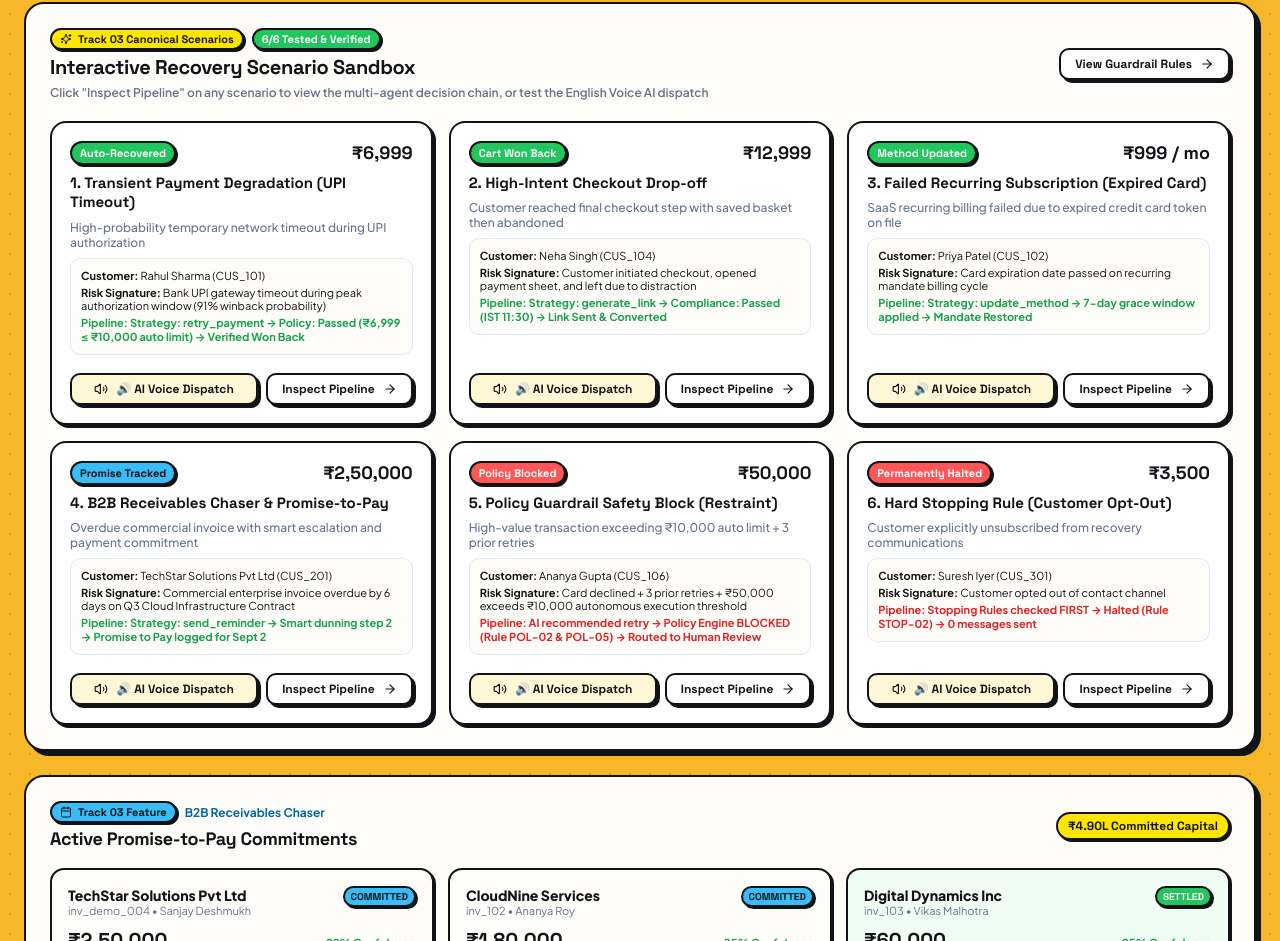
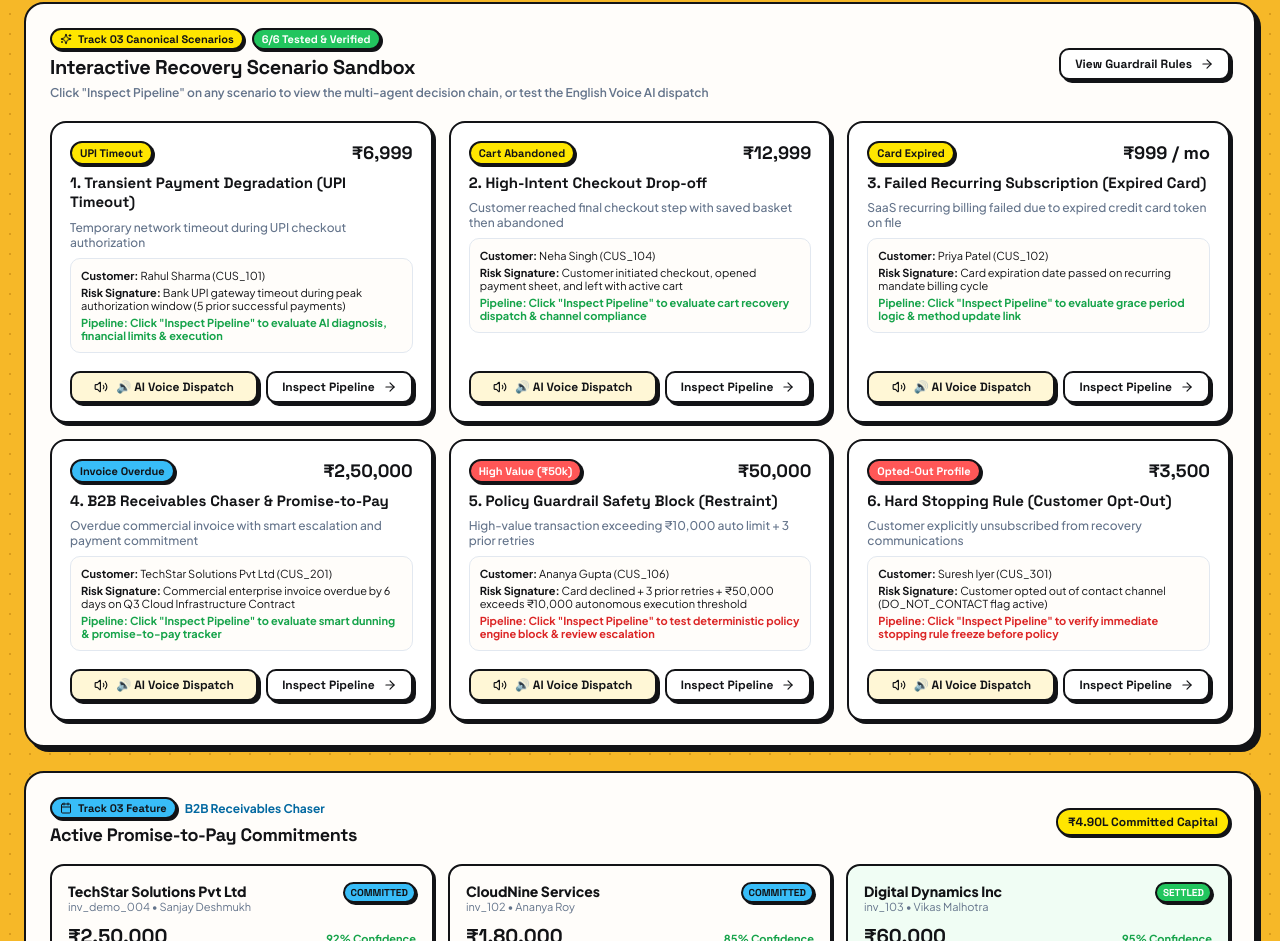
Before and after one commit to Pranav-by/razorrecover-ai, a React (Vite) app in the folder frontend/: page / in a window 1280 px wide. Shown: the part 1136-2077 px from the top of the page. Built offline with nearby package versions, Linux system fonts and the light colour scheme; no server answers.

Commit message:
fix(ui): remove pre-answered recovery outcomes before execution, show neutral untested state and update cards dynamically upon live pipeline run

```diff
--- a/frontend/src/components/DemoSandbox.tsx
+++ b/frontend/src/components/DemoSandbox.tsx
@@ -29,15 +29,15 @@ const DEMO_SCENARIOS: ScenarioDemo[] = [
   {
     id: 'pay_demo_001',
     title: '1. Transient Payment Degradation (UPI Timeout)',
-    subtitle: 'High-probability temporary network timeout during UPI authorization',
-    tag: 'Auto-Recovered',
-    tagColor: 'green',
+    subtitle: 'Temporary network timeout during UPI checkout authorization',
+    tag: 'UPI Timeout',
+    tagColor: 'yellow',
     amount: '₹6,999',
     customer: 'Rahul Sharma',
     customerId: 'CUS_101',
     scenarioType: 'PAYMENT_FAILURE',
-    riskReason: 'Bank UPI gateway timeout during peak authorization window (91% winback probability)',
-    agentDecision: 'Strategy: retry_payment → Policy: Passed (₹6,999 ≤ ₹10,000 auto limit) → Verified Won Back',
+    riskReason: 'Bank UPI gateway timeout during peak authorization window (5 prior successful payments)',
+    agentDecision: 'Click "Inspect Pipeline" to evaluate AI diagnosis, financial limits & execution',
     aiDiagnosis: 'Transient network timeout detected. Clean account payment history with 5 prior successes. Standard recoverable failure signature.',
     aiConfidence: '91%',
     guardrailStatus: 'APPROVED (Automatic)',
@@ -52,14 +52,14 @@ const DEMO_SCENARIOS: ScenarioDemo[] = [
     id: 'pay_demo_002',
     title: '2. High-Intent Checkout Drop-off',
     subtitle: 'Customer reached final checkout step with saved basket then abandoned',
-    tag: 'Cart Won Back',
-    tagColor: 'green',
+    tag: 'Cart Abandoned',
+    tagColor: 'yellow',
     amount: '₹12,999',
     customer: 'Neha Singh',
     customerId: 'CUS_104',
     scenarioType: 'CHECKOUT_ABANDONMENT',
-    riskReason: 'Customer initiated checkout, opened payment sheet, and left due to distraction',
-    agentDecision: 'Strategy: generate_link → Compliance: Passed (IST 11:30) → Link Sent & Converted',
+    riskReason: 'Customer initiated checkout, opened payment sheet, and left with active cart',
+    agentDecision: 'Click "Inspect Pipeline" to evaluate cart recovery dispatch & channel compliance',
     aiDiagnosis: 'High-intent abandonment signature. Saved items in cart with 8 prior successful platform purchases.',
     aiConfidence: '88%',
     guardrailStatus: 'APPROVED (Compliant Channel)',
@@ -74,14 +74,14 @@ const DEMO_SCENARIOS: ScenarioDemo[] = [
     id: 'pay_demo_003',
     title: '3. Failed Recurring Subscription (Expired Card)',
     subtitle: 'SaaS recurring billing failed due to expired credit card token on file',
-    tag: 'Method Updated',
-    tagColor: 'green',
+    tag: 'Card Expired',
+    tagColor: 'yellow',
     amount: '₹999 / mo',
     customer: 'Priya Patel',
     customerId: 'CUS_102',
     scenarioType: 'SUBSCRIPTION_FAILURE',
     riskReason: 'Card expiration date passed on recurring mandate billing cycle',
-    agentDecision: 'Strategy: update_method → 7-day grace window applied → Mandate Restored',
+    agentDecision: 'Click "Inspect Pipeline" to evaluate grace period logic & method update link',
     aiDiagnosis: 'Recurring mandate payment failed due to expired token. Account in good standing with 12 prior renewals.',
     aiConfidence: '84%',
     guardrailStatus: 'APPROVED (Grace Period Active)',
@@ -96,14 +96,14 @@ const DEMO_SCENARIOS: ScenarioDemo[] = [
     id: 'pay_demo_004',
     title: '4. B2B Receivables Chaser & Promise-to-Pay',
     subtitle: 'Overdue commercial invoice with smart escalation and payment commitment',
-    tag: 'Promise Tracked',
+    tag: 'Invoice Overdue',
     tagColor: 'blue',
     amount: '₹2,50,000',
     customer: 'TechStar Solutions Pvt Ltd',
     customerId: 'CUS_201',
     scenarioType: 'INVOICE_OVERDUE',
     riskReason: 'Commercial enterprise invoice overdue by 6 days on Q3 Cloud Infrastructure Contract',
-    agentDecision: 'Strategy: send_reminder → Smart dunning step 2 → Promise to Pay logged for Sept 2',
+    agentDecision: 'Click "Inspect Pipeline" to evaluate smart dunning & promise-to-pay tracker',
     aiDiagnosis: 'Enterprise invoice past payment term. High-value customer with ₹25L lifetime settlement history.',
     aiConfidence: '92%',
     guardrailStatus: 'APPROVED (Dunning Ladder Step 2)',
@@ -118,14 +118,14 @@ const DEMO_SCENARIOS: ScenarioDemo[] = [
     id: 'pay_demo_005',
     title: '5. Policy Guardrail Safety Block (Restraint)',
     subtitle: 'High-value transaction exceeding ₹10,000 auto limit + 3 prior retries',
-    tag: 'Policy Blocked',
+    tag: 'High Value (₹50k)',
     tagColor: 'coral',
     amount: '₹50,000',
     customer: 'Ananya Gupta',
     customerId: 'CUS_106',
     scenarioType: 'PAYMENT_FAILURE',
     riskReason: 'Card declined + 3 prior retries + ₹50,000 exceeds ₹10,000 autonomous execution threshold',
-    agentDecision: 'AI recommended retry → Policy Engine BLOCKED (Rule POL-02 & POL-05) → Routed to Human Review',
+    agentDecision: 'Click "Inspect Pipeline" to test deterministic policy engine block & review escalation',
     aiDiagnosis: 'High-value transaction decline. AI diagnostic agent recommended retry based on customer spend profile.',
     aiConfidence: '78%',
     guardrailStatus: '❌ BLOCKED BY POLICY ENGINE',
@@ -140,14 +140,14 @@ const DEMO_SCENARIOS: ScenarioDemo[] = [
     id: 'pay_demo_optout',
     title: '6. Hard Stopping Rule (Customer Opt-Out)',
     subtitle: 'Customer explicitly unsubscribed from recovery communications',
-    tag: 'Permanently Halted',
+    tag: 'Opted-Out Profile',
     tagColor: 'coral',
     amount: '₹3,500',
     customer: 'Suresh Iyer',
     customerId: 'CUS_301',
     scenarioType: 'STOPPING_RULE',
-    riskReason: 'Customer opted out of contact channel',
-    agentDecision: 'Stopping Rules checked FIRST → Halted (Rule STOP-02) → 0 messages sent',
+    riskReason: 'Customer opted out of contact channel (DO_NOT_CONTACT flag active)',
+    agentDecision: 'Click "Inspect Pipeline" to verify immediate stopping rule freeze before policy',
     aiDiagnosis: 'Transaction failure detected, but customer master profile contains active DO_NOT_CONTACT flag.',
     aiConfidence: '99%',
     guardrailStatus: '🛑 PERMANENTLY HALTED',
--- a/frontend/src/pages/TestCases.tsx
+++ b/frontend/src/pages/TestCases.tsx
@@ -28,9 +28,10 @@ export const TestCases: React.FC = () => {
     hasDispute: false
   });
 
-  // Single Execution State
+  // Single Execution State & Dynamic Results Tracking
   const [executingId, setExecutingId] = useState<string | null>(null);
   const [executionResult, setExecutionResult] = useState<any | null>(null);
+  const [benchmarkResults, setBenchmarkResults] = useState<{ [id: string]: { status: string; badgeClass: string; detail: string } }>({});
 
   useEffect(() => {
     fetchTestCases();
@@ -75,6 +76,26 @@ export const TestCases: React.FC = () => {
     try {
       const result = await executeTestCase(targetId);
       setExecutionResult(result);
+
+      // Dynamically update card result after live execution (no pre-answering!)
+      let badgeClass = 'neo-badge-green';
+      if (result.finalStatus === 'HUMAN_REVIEW' || result.finalStatus === 'BLOCKED') badgeClass = 'neo-badge-coral';
+      if (result.finalStatus === 'HALTED' || result.finalStatus === 'PAUSED') badgeClass = 'neo-badge-coral';
+      if (result.finalStatus === 'PROMISE_LOGGED' || result.finalStatus === 'AWAITING_PROMISE') badgeClass = 'neo-badge-blue';
+
+      setBenchmarkResults(prev => ({
+        ...prev,
+        [targetId]: {
+          status: result.finalStatus,
+          badgeClass,
+          detail: result.finalStatus === 'RECOVERED'
+            ? `💰 Won Back ₹${result.recoveredAmount?.toLocaleString('en-IN')}`
+            : result.finalStatus === 'HUMAN_REVIEW'
+            ? '❌ Financial policy guardrail blocked action → Held for human operator'
+            : `🛑 Outreach halted by stopping rule`
+        }
+      }));
+
       await fetchTestCases();
     } catch (err) {
       console.error('Error executing test case:', err);
@@ -90,10 +111,9 @@ export const TestCases: React.FC = () => {
       target: 'Rahul Sharma (CUS_101)',
       amount: '₹6,999',
       scenario: 'payment_failure',
+      scenarioTag: 'UPI Failure',
       inputSignature: 'UPI gateway timeout at checkout authorization • Attempt 1/2 • Low risk',
-      expectedOutcome: 'Autonomous retry approved by Policy Engine (₹6,999 ≤ ₹10k) → Verified Won Back',
-      status: 'RECOVERED',
-      badgeClass: 'neo-badge-green',
+      evaluationGoal: 'Test whether AI chooses retry and if Policy Engine approves auto-action (₹6,999 ≤ ₹10k)',
       paymentId: 'pay_demo_001'
     },
     {
@@ -102,10 +122,9 @@ export const TestCases: React.FC = () => {
       target: 'Neha Singh (CUS_104)',
       amount: '₹12,999',
       scenario: 'checkout_abandonment',
+      scenarioTag: 'Cart Abandoned',
       inputSignature: 'Cart abandoned at payment sheet with items saved • 8 prior platform purchases',
-      expectedOutcome: 'Outbound 1-click cart recovery link dispatched within 09:00-19:00 IST window → Converted',
-      status: 'RECOVERED',
-      badgeClass: 'neo-badge-green',
+      evaluationGoal: 'Test cart recovery link generation and 09:00–19:00 IST communication window compliance',
       paymentId: 'pay_demo_002'
     },
     {
@@ -114,10 +133,9 @@ export const TestCases: React.FC = () => {
       target: 'Priya Patel (CUS_102)',
       amount: '₹999 / mo',
       scenario: 'subscription_failure',
+      scenarioTag: 'Card Expired',
       inputSignature: 'Card token expiration on monthly billing cycle • 12 prior renewals in good standing',
-      expectedOutcome: '7-day non-disruptive grace period applied → Method update link dispatched → Mandate restored',
-      status: 'RECOVERED',
-      badgeClass: 'neo-badge-green',
+      evaluationGoal: 'Test 7-day non-disruptive grace period application and method update link dispatch',
       paymentId: 'pay_demo_003'
     },
     {
@@ -126,10 +144,9 @@ export const TestCases: React.FC = () => {
       target: 'TechStar Solutions Pvt Ltd (CUS_201)',
       amount: '₹2,50,000',
       scenario: 'invoice_overdue',
+      scenarioTag: 'Overdue Invoice',
       inputSignature: 'Commercial enterprise invoice overdue by 6 days on Q3 Cloud Infrastructure Contract',
-      expectedOutcome: 'Dunning ladder step 2 applied with dynamic payment terms → Promise-to-Pay logged for Sept 2',
-      status: 'PROMISE_LOGGED',
-      badgeClass: 'neo-badge-blue',
+      evaluationGoal: 'Test automated dunning escalation and promise-to-pay commitment calendar registration',
       paymentId: 'pay_demo_004'
     },
     {
@@ -138,10 +155,9 @@ export const TestCases: React.FC = () => {
       target: 'Ananya Gupta (CUS_106)',
       amount: '₹50,000',
       scenario: 'payment_failure',
+      scenarioTag: 'High-Value (₹50k)',
       inputSignature: 'High-value transaction decline (₹50k) • 3 prior retry attempts (max 2 allowed)',
-      expectedOutcome: 'AI recommended retry → Policy Engine BLOCKED (Rule POL-02 & POL-05) → Escalated to Human Review',
-      status: 'HUMAN_REVIEW',
-      badgeClass: 'neo-badge-coral',
+      evaluationGoal: 'Test if Policy Engine strictly blocks autonomous execution (Rule POL-02 & POL-05) and escalates',
       paymentId: 'pay_demo_005'
     },
     {
@@ -150,10 +166,9 @@ export const TestCases: React.FC = () => {
       target: 'Suresh Iyer (CUS_301)',
       amount: '₹3,500',
       scenario: 'payment_failure',
+      scenarioTag: 'Opt-Out Record',
       inputSignature: 'Payment failed but customer master record has active DO_NOT_CONTACT opt-out flag',
-      expectedOutcome: 'Stopping Rule STOP-02 checked FIRST → Permanent halt → Zero messages sent',
-      status: 'HALTED',
-      badgeClass: 'neo-badge-coral',
+      evaluationGoal: 'Test if Stopping Rule STOP-02 halts outreach immediately before policy check with 0 messages',
       paymentId: 'pay_demo_optout'
     }
   ];
@@ -203,7 +218,7 @@ export const TestCases: React.FC = () => {
           </h1>
 
           <p style={{ fontSize: '14px', color: '#475569', fontWeight: 500, margin: 0 }}>
-            Inspect every synthetic transaction, add custom edge cases with custom risk flags, and trigger live 1-click autonomous multi-agent evaluations.
+            Inspect every synthetic transaction, add custom edge cases with custom risk flags, and trigger live 1-click autonomous multi-agent evaluations without pre-answered outcomes.
           </p>
         </div>
 
@@ -295,7 +310,7 @@ export const TestCases: React.FC = () => {
             </div>
             <h3 style={{ fontSize: '20px', margin: 0 }}>Core Track 03 Benchmark Test Scenarios</h3>
             <span style={{ fontSize: '12px', color: '#64748b', fontWeight: 600 }}>
-              Click "⚡ Run Pipeline" on any benchmark to execute the full 10-agent pipeline individually
+              Click "⚡ Run Pipeline" on any scenario to trigger the live 10-agent autonomous evaluation
             </span>
           </div>
         </div>
@@ -303,6 +318,8 @@ export const TestCases: React.FC = () => {
         <div style={{ display: 'grid', gridTemplateColumns: 'repeat(auto-fit, minmax(340px, 1fr))', gap: '16px' }}>
           {CANONICAL_BENCHMARKS.map((tc) => {
             const isExecuting = executingId === tc.paymentId;
+            const executedResult = benchmarkResults[tc.paymentId];
+
             return (
               <div
                 key={tc.id}
@@ -320,10 +337,22 @@ export const TestCases: React.FC = () => {
               >
                 <div style={{ display: 'flex', flexDirection: 'column', gap: '6px' }}>
                   <div style={{ display: 'flex', justifyContent: 'space-between', alignItems: 'center' }}>
-                    <span style={{ fontFamily: 'monospace', fontWeight: 800, fontSize: '12px', color: '#64748b' }}>{tc.id}</span>
-                    <div className={`neo-badge ${tc.badgeClass}`} style={{ fontSize: '11px', padding: '2px 8px' }}>
-                      {tc.status}
+                    <div style={{ display: 'flex', alignItems: 'center', gap: '6px' }}>
+                      <span style={{ fontFamily: 'monospace', fontWeight: 800, fontSize: '12px', color: '#64748b' }}>{tc.id}</span>
+                      <div className="neo-badge neo-badge-blue" style={{ fontSize: '10px', padding: '1px 6px' }}>
+                        {tc.scenarioTag}
+                      </div>
                     </div>
+
+                    {executedResult ? (
+                      <div className={`neo-badge ${executedResult.badgeClass}`} style={{ fontSize: '11px', padding: '2px 8px' }}>
+                        {executedResult.status}
+                      </div>
+                    ) : (
+                      <div className="neo-badge neo-badge-yellow" style={{ fontSize: '10px', padding: '2px 6px' }}>
+                        ● UNTESTED
+                      </div>
+                    )}
                   </div>
 
                   <div style={{ fontWeight: 800, fontSize: '15px', color: '#121316', fontFamily: 'var(--font-heading)' }}>
@@ -336,11 +365,15 @@ export const TestCases: React.FC = () => {
                   </div>
 
                   <div style={{ fontSize: '11px', color: '#475569', lineHeight: 1.4 }}>
-                    <strong>Input Signature:</strong> {tc.inputSignature}
+                    <strong>Risk Signature:</strong> {tc.inputSignature}
                   </div>
 
-                  <div style={{ fontSize: '11px', color: tc.status === 'HUMAN_REVIEW' || tc.status === 'HALTED' ? '#be123c' : '#15803d', fontWeight: 600, backgroundColor: '#f8fafc', padding: '8px', borderRadius: '8px' }}>
-                    <strong>Expected Result:</strong> {tc.expectedOutcome}
+                  <div style={{ fontSize: '11px', color: executedResult ? '#15803d' : '#0369a1', fontWeight: 600, backgroundColor: '#f8fafc', padding: '8px', borderRadius: '8px', border: '1px solid #e2e8f0' }}>
+                    {executedResult ? (
+                      <div><strong>Live Pipeline Result:</strong> {executedResult.detail}</div>
+                    ) : (
+                      <div><strong>Evaluation Goal:</strong> {tc.evaluationGoal}</div>
+                    )}
                   </div>
                 </div>
 
@@ -359,7 +392,7 @@ export const TestCases: React.FC = () => {
                     ) : (
                       <>
                         <Play size={14} fill="#121316" />
-                        <span>⚡ Run Pipeline</span>
+                        <span>{executedResult ? '⚡ Re-Run Pipeline' : '⚡ Run Pipeline'}</span>
                       </>
                     )}
                   </button>
```
